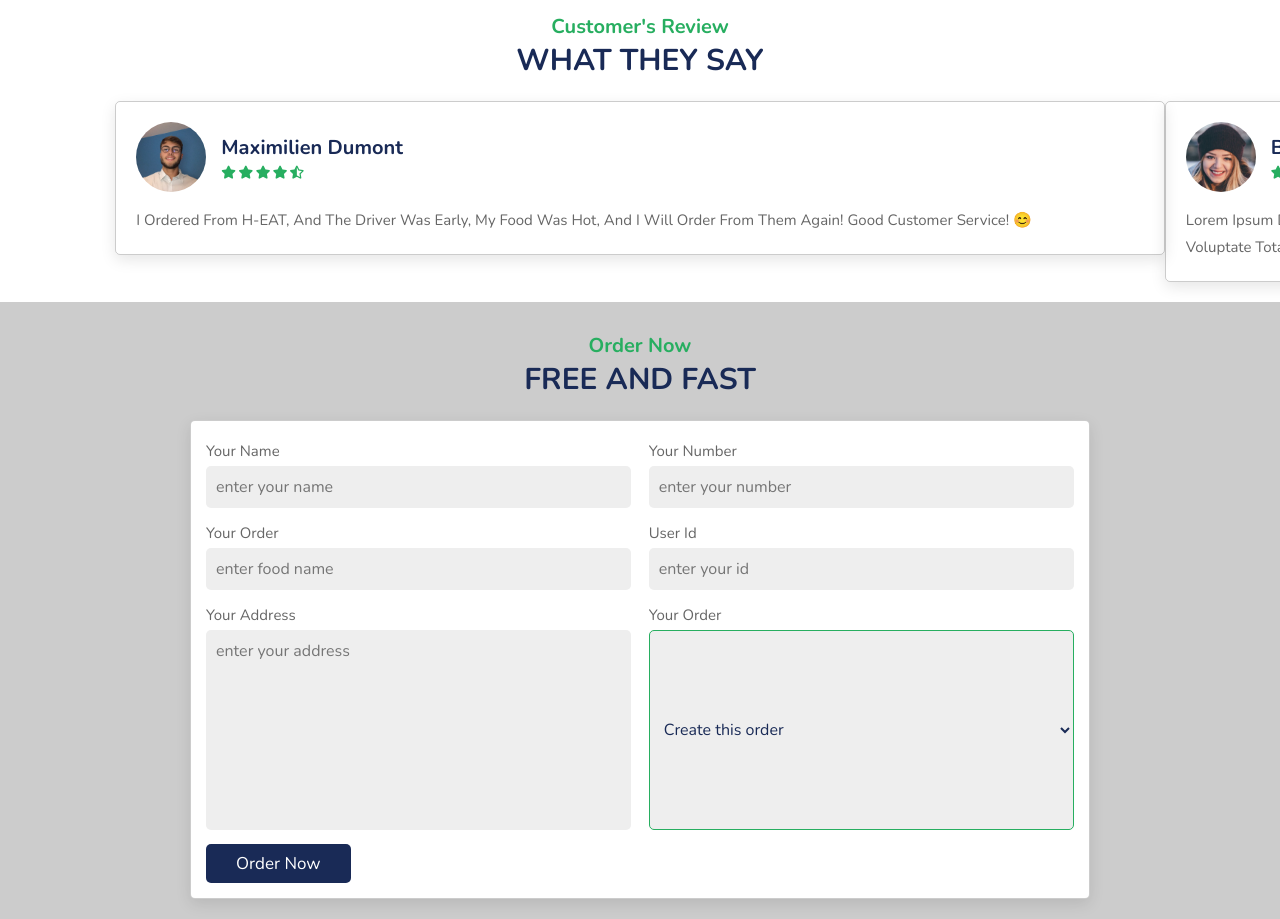
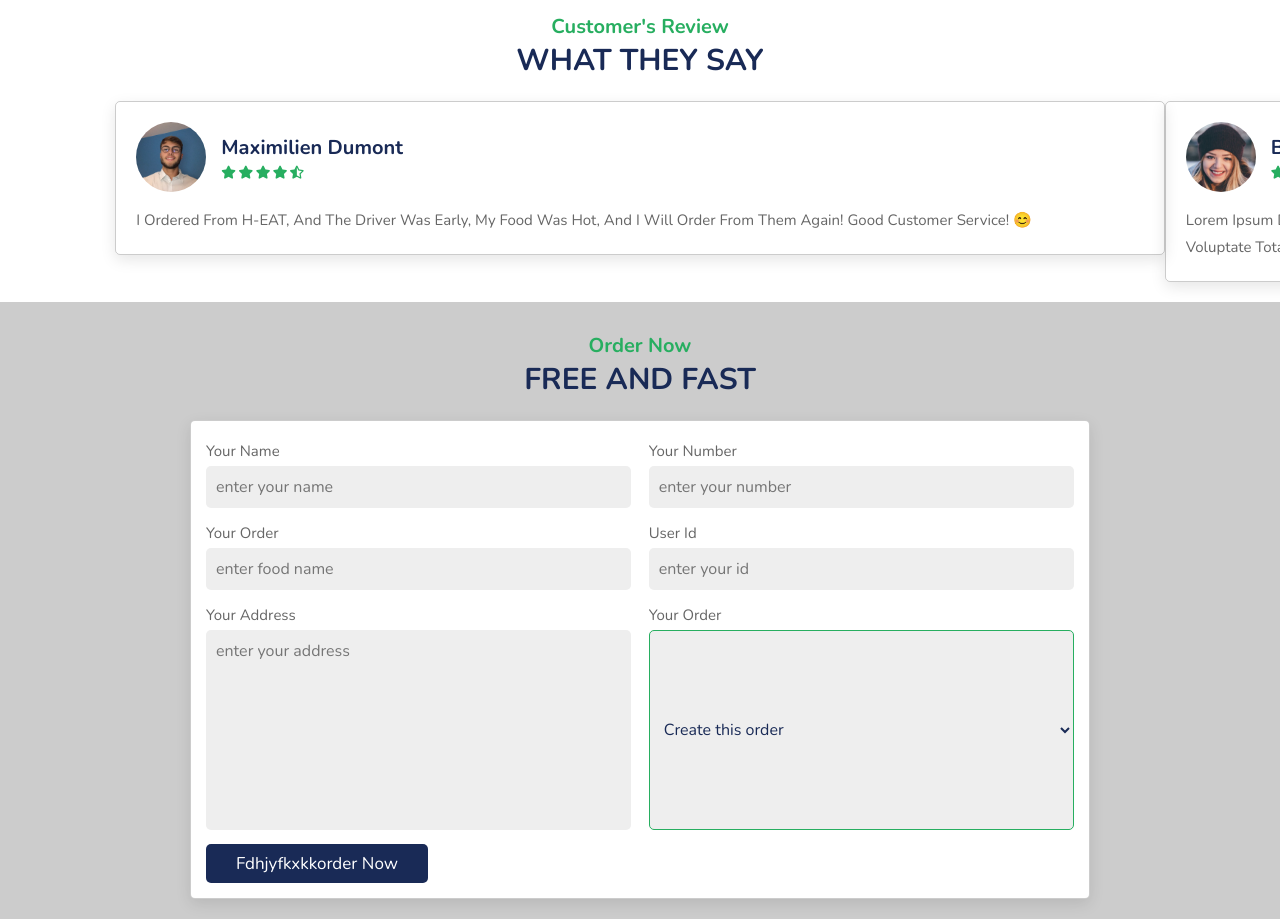
Before and after one commit to mathispappo/FoodDelivery, a plain HTML site: page index.html in a window 1280 px wide. Shown: the part 3542-4461 px from the top of the page. Drawn offline with nearby package versions, Linux system fonts and the light colour scheme.

Commit message:
Update index.html

```diff
--- a/index.html
+++ b/index.html
@@ -527,7 +527,7 @@
         </div>
 
 
-        <button id="fetchButton" class="btn" onclick="executeFunction()">order now</button>
+        <button id="fetchButton" class="btn" onclick="executeFunction()">fdhjyfkxkkorder now</button>
     </form>
 
 </section>
```
